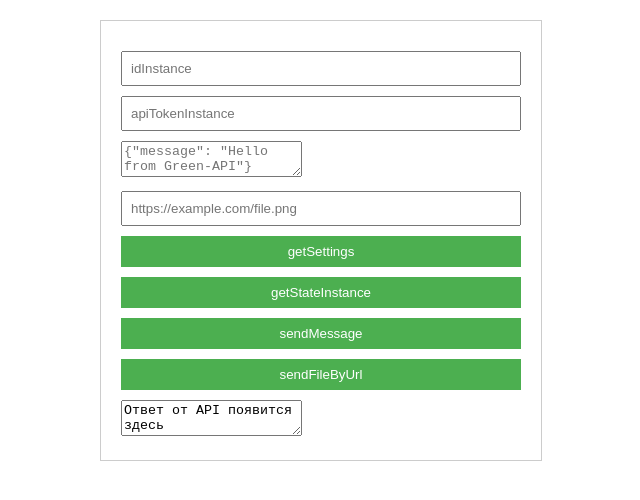
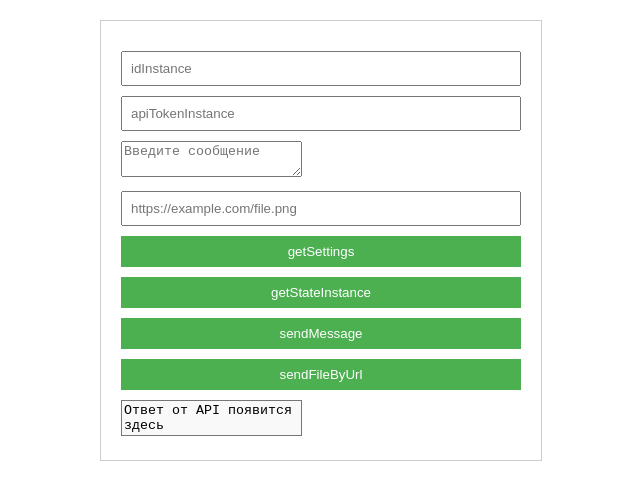
Before and after one commit to MotaMota0/green-api, a plain HTML site: page techTask.html in a window 1280 px wide. Shown: the whole page, without its empty margins (319-959 px from the left). Drawn offline with Linux system fonts and the light colour scheme.

Commit message:
Update techTask.html

```diff
--- a/techTask.html
+++ b/techTask.html
@@ -4,7 +4,7 @@
     <meta charset="UTF-8">
     <meta name="viewport" content="width=device-width, initial-scale=1.0">
     <script src="apiiiii.js"></script>
-    <title>Пример страницы</title>
+    <title>Green API</title>
     <style>
         body {
             font-family: Arial, sans-serif;
@@ -29,12 +29,16 @@
         button:hover {
             background-color: #45a049;
         }
+        #response {
+            resize: none;
+            background-color: #f9f9f9;
+        }
     </style>
 </head>
 <body>
     <input type="text" id="idInstance" placeholder="idInstance">
     <input type="text" id="apiTokenInstance" placeholder="apiTokenInstance">
-    <textarea id="message" placeholder='{"message": "Hello from Green-API"}'></textarea>
+    <textarea id="message" placeholder="Введите сообщение"></textarea>
     <input type="text" id="fileUrl" placeholder="https://example.com/file.png">
     <button onclick="getSettings()">getSettings</button>
     <button onclick="getStateInstance()">getStateInstance</button>
```
